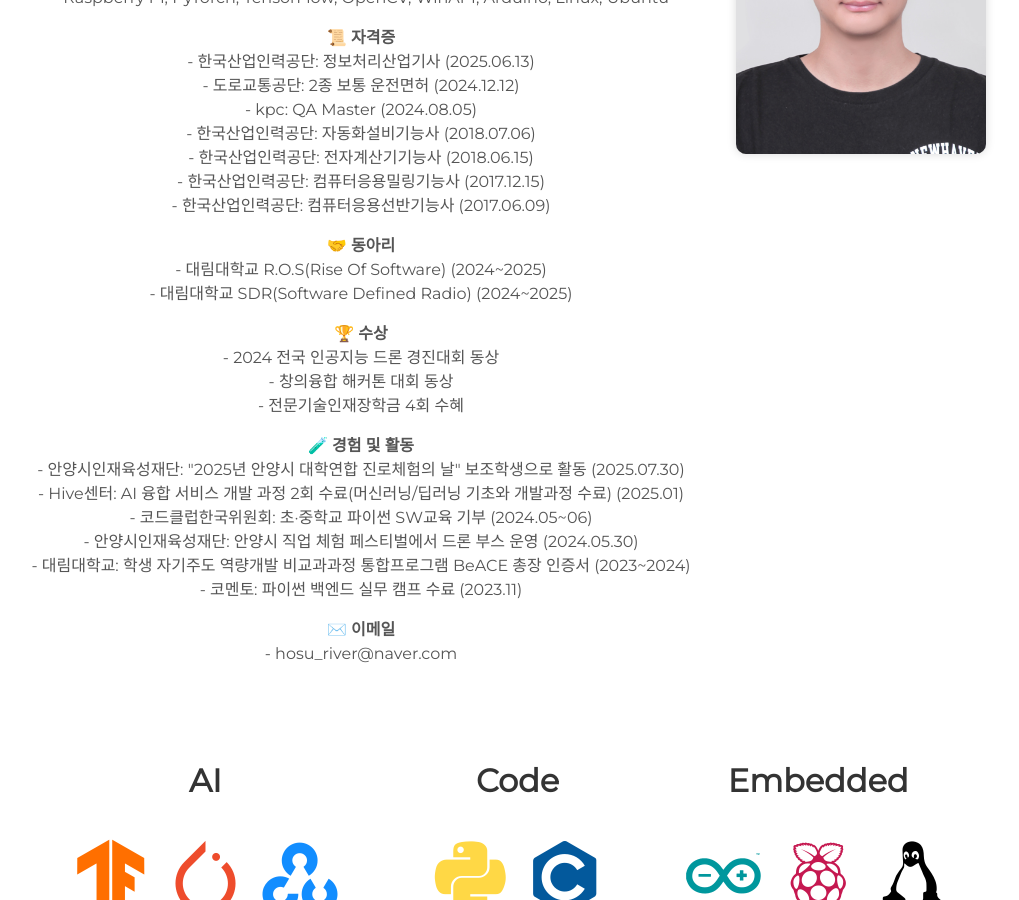
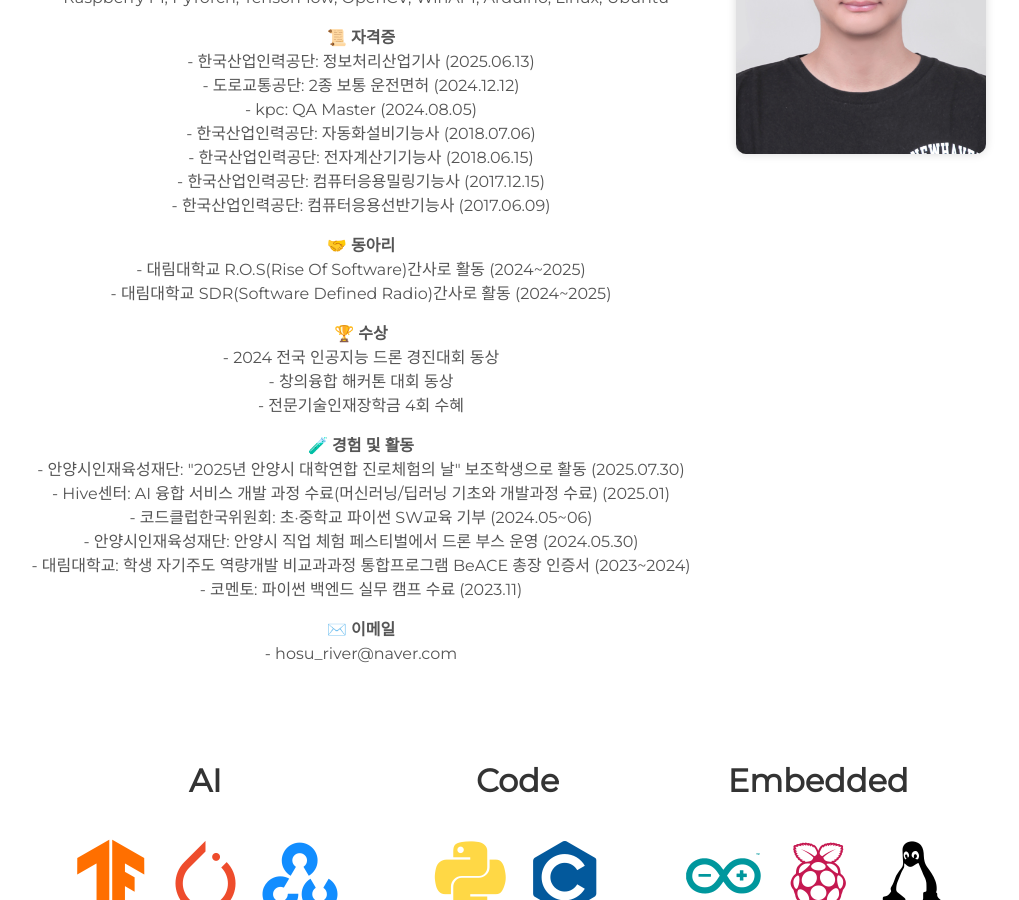
Before and after one commit to hoo1suu/hoo1suu.github.io, a Jekyll site: the page built from index.html, in a window 1280 px wide and 900 px high, scrolled down 1372 px. Shown: the whole window, without its empty margins (134-1153 px from the left). Built offline with Jekyll 4.4.1, drawn with Linux system fonts in a browser that asks for light colours.

Commit message:
최호수_포트폴리오

```diff
--- a/_includes/about.html
+++ b/_includes/about.html
@@ -31,8 +31,8 @@
       <p>
       <p>
       🤝 <strong>동아리</strong><br>
-      - 대림대학교 R.O.S(Rise Of Software) (2024~2025)<br>
-      - 대림대학교 SDR(Software Defined Radio) (2024~2025)<br>
+      - 대림대학교 R.O.S(Rise Of Software)간사로 활동 (2024~2025)<br>
+      - 대림대학교 SDR(Software Defined Radio)간사로 활동 (2024~2025)<br>
       </p>
       🏆 <strong>수상</strong><br>
       - 2024 전국 인공지능 드론 경진대회 동상<br>
@@ -41,7 +41,7 @@
       <p>
       🧪 <strong>경험 및 활동</strong><br>
       - 안양시인재육성재단: "2025년 안양시 대학연합 진로체험의 날" 보조학생으로 활동 (2025.07.30)<br>
-      - Hive센터: AI 융합 서비스 개발 과정 2회 수료(머신러닝/딥러닝 기초와 개발과정 수료) (2025.01)<br>
+      - Hive센터: AI 융합 서비스 개발 과정 수료(머신러닝/딥러닝 기초와 개발과정 수료) (2025.01)<br>
       - 코드클럽한국위원회: 초·중학교 파이썬 SW교육 기부 (2024.05~06)<br>
       - 안양시인재육성재단: 안양시 직업 체험 페스티벌에서 드론 부스 운영 (2024.05.30)<br>
       - 대림대학교: 학생 자기주도 역량개발 비교과과정 통합프로그램 BeACE 총장 인증서 (2023~2024)<br>
```
